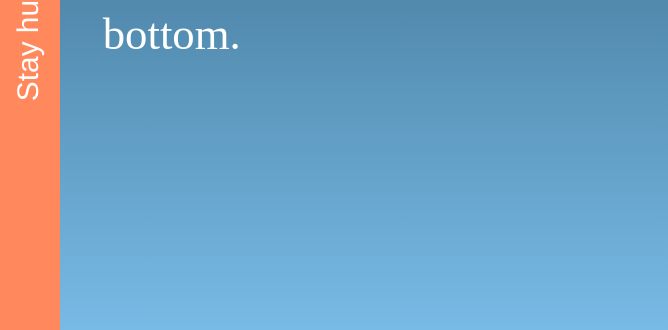
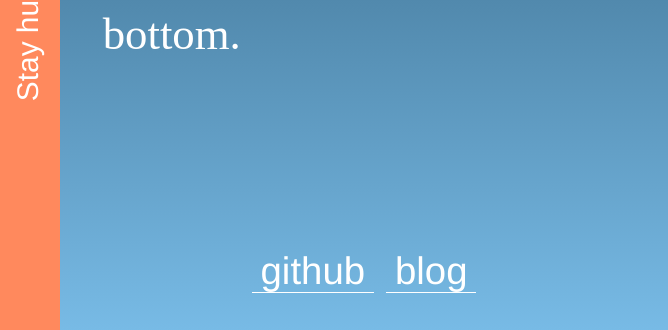
Before and after one commit to wusb/blog, a React app: page / in a window 1280 px wide. Shown: the part 467-797 px from the top of the page, 612-1280 px from the left. Built offline with nearby package versions, Linux system fonts and the light colour scheme; a web font is replaced by a local one.

Commit message:
首页链接图标改为文章

```diff
--- a/src/page/index/index.js
+++ b/src/page/index/index.js
@@ -69,12 +69,8 @@ class IndexPage extends React.Component {
             </div>
           </div>
           <div className={s.link}>
-            <a href="https://github.com/simbawus">
-              <i className='iconfont'>&#xe600;</i>
-            </a>
-            <Link to='/blog'>
-              <i className='iconfont'>&#xe70f;</i>
-            </Link>
+            <a href="https://github.com/simbawus">github</a>
+            <Link to='/blog'>blog</Link>
           </div>
 				</div>
 			</div>
--- a/src/page/index/index.scss
+++ b/src/page/index/index.scss
@@ -79,12 +79,16 @@
 .link{
   position: absolute;
   left: 50%;
-  bottom: .2rem;
+  bottom: 0;
   transform: translateX(-50%);
 
   a{
+    padding: 0 .04rem;
+    font-size: .18rem;
+    color: #fff;
+    border-bottom: 1px solid #fff;
     + a{
-      margin-left: .14rem;
+      margin-left: .06rem;
     }
   }
 
```
